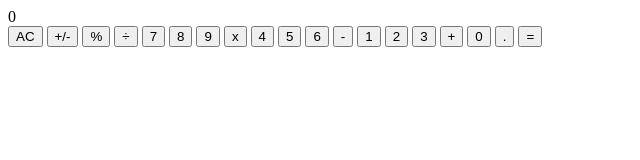
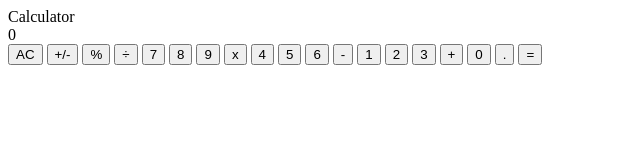
Before and after one commit to ghmacg/calculator-js, a plain HTML site: page index.html in a window 1280 px wide. Shown: the whole page, without its empty margins (0-640 px from the left). Drawn offline with Linux system fonts and the light colour scheme.

Commit message:
Add title

```diff
--- a/index.html
+++ b/index.html
@@ -8,6 +8,7 @@
     <script defer src="scripts/main.js"></script>
 </head>
 <body>
+    <div id="title">Calculator</div>
     <div id="calculator">
         <div id="display">0</div>
         <div id="button-container">
```
